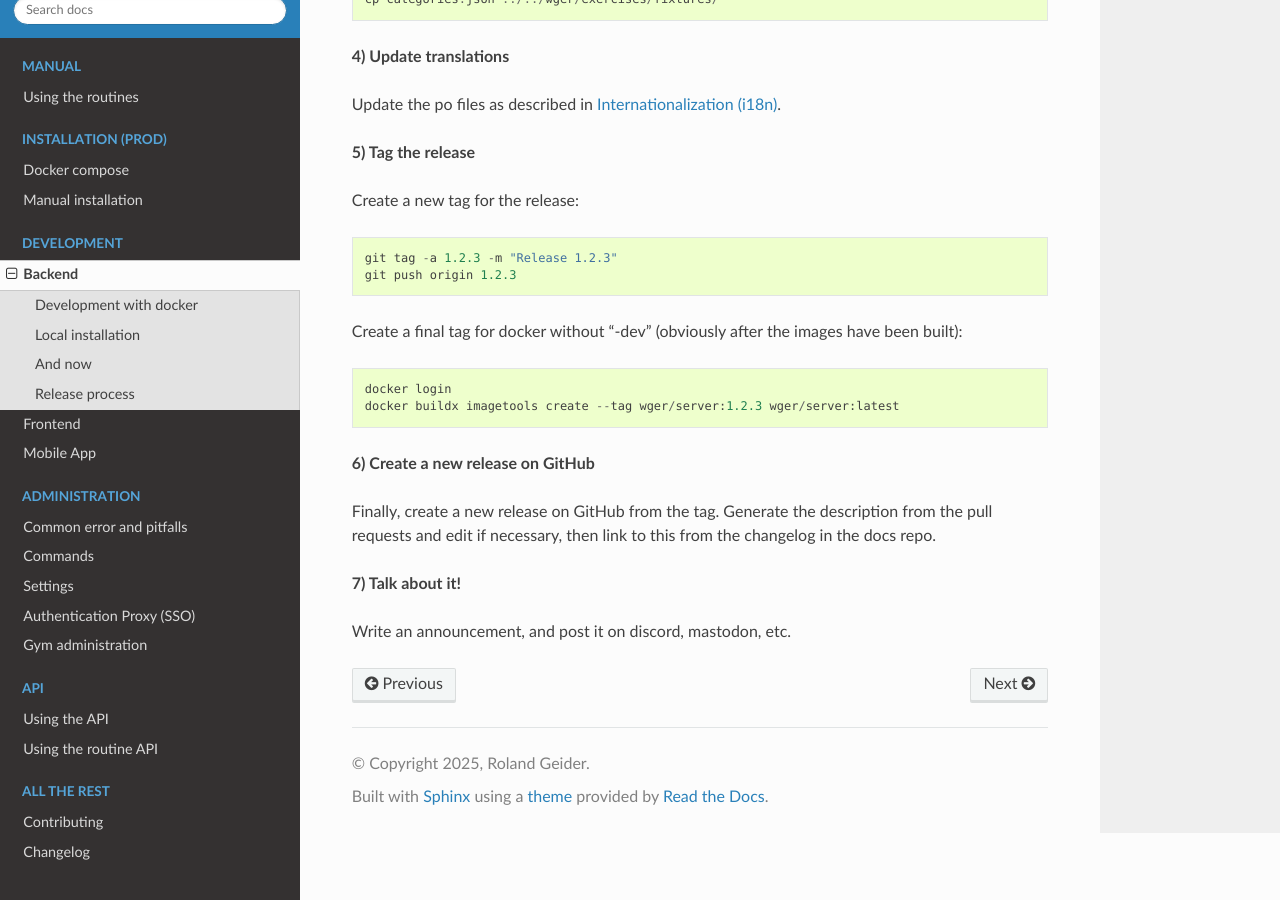
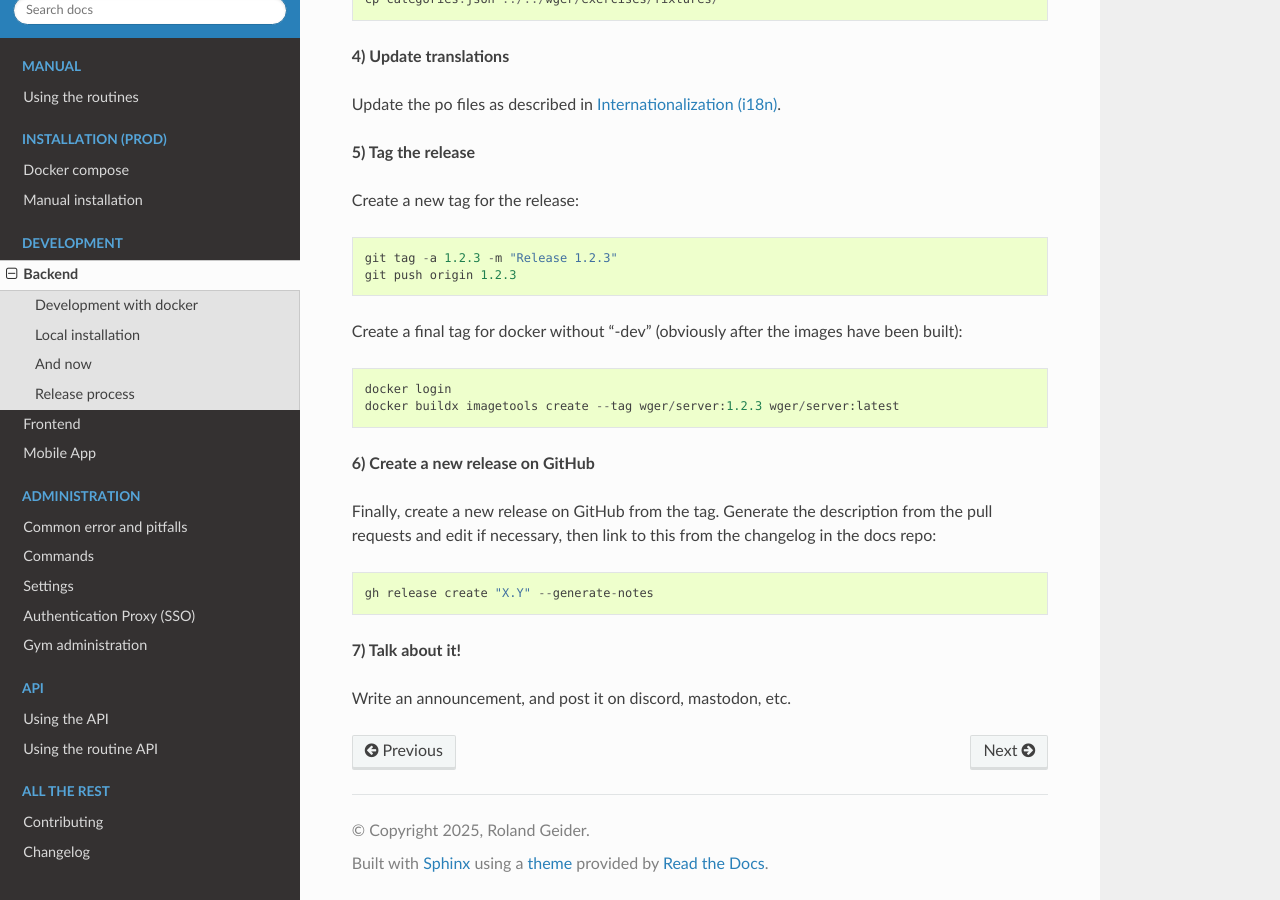
Before and after one commit to wger-project/docs, a Sphinx documentation site: the page built from docs/development/backend.rst, in a window 1280 px wide and 900 px high, scrolled down 3007 px. Built offline with Sphinx 7.4.7 and the Read the Docs theme 3.1.0, drawn with Linux system fonts in a browser that asks for light colours.

Commit message:
Use the github CLI to create the release

```diff
--- a/docs/development/backend.rst
+++ b/docs/development/backend.rst
@@ -153,7 +153,9 @@ Create a final tag for docker without "-dev" (obviously after the images have be
 
 Finally, create a new release on GitHub from the tag. Generate the description
 from the pull requests and edit if necessary, then link to this from the changelog
-in the docs repo.
+in the docs repo::
+
+  gh release create "X.Y" --generate-notes
 
 **7) Talk about it!**
 
```
